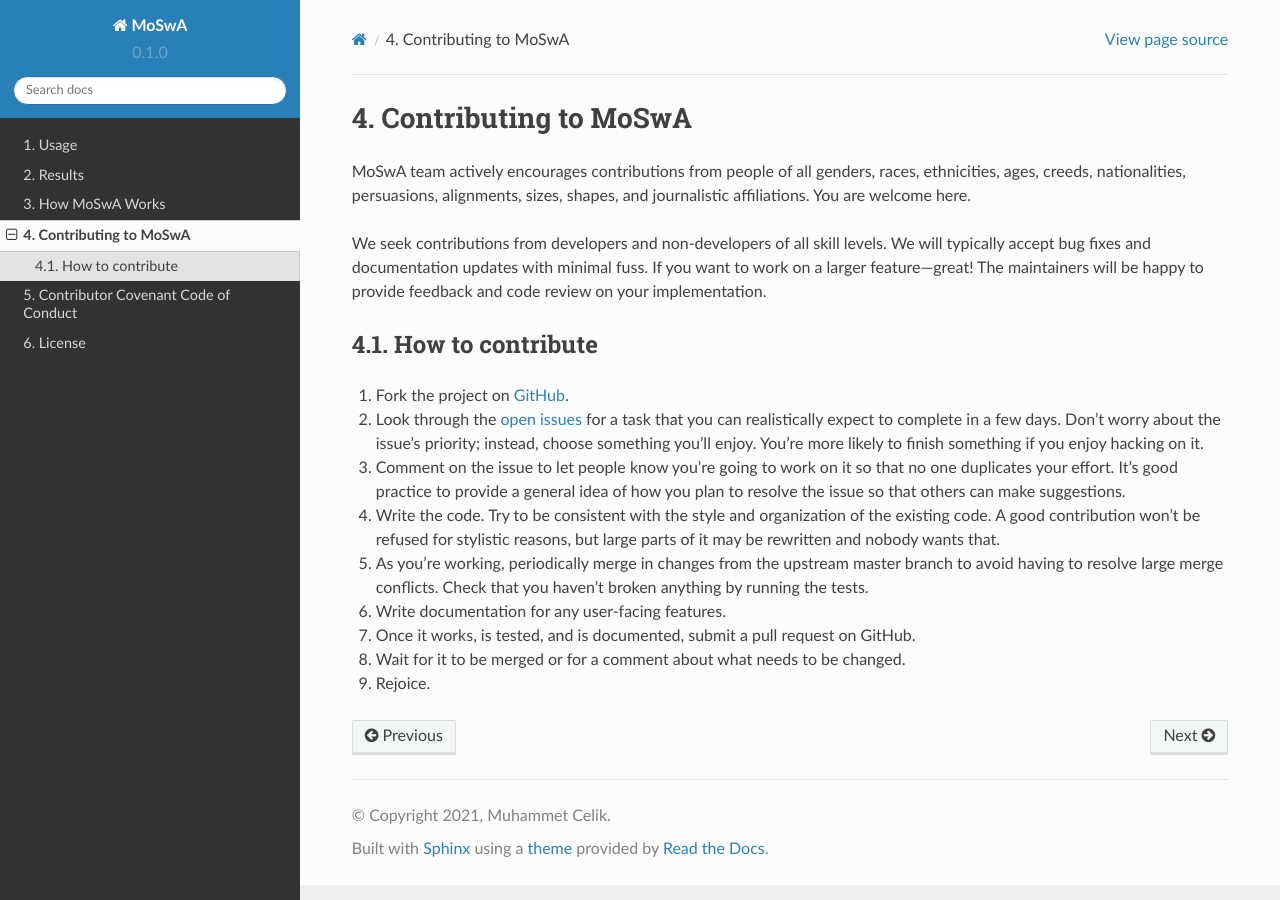
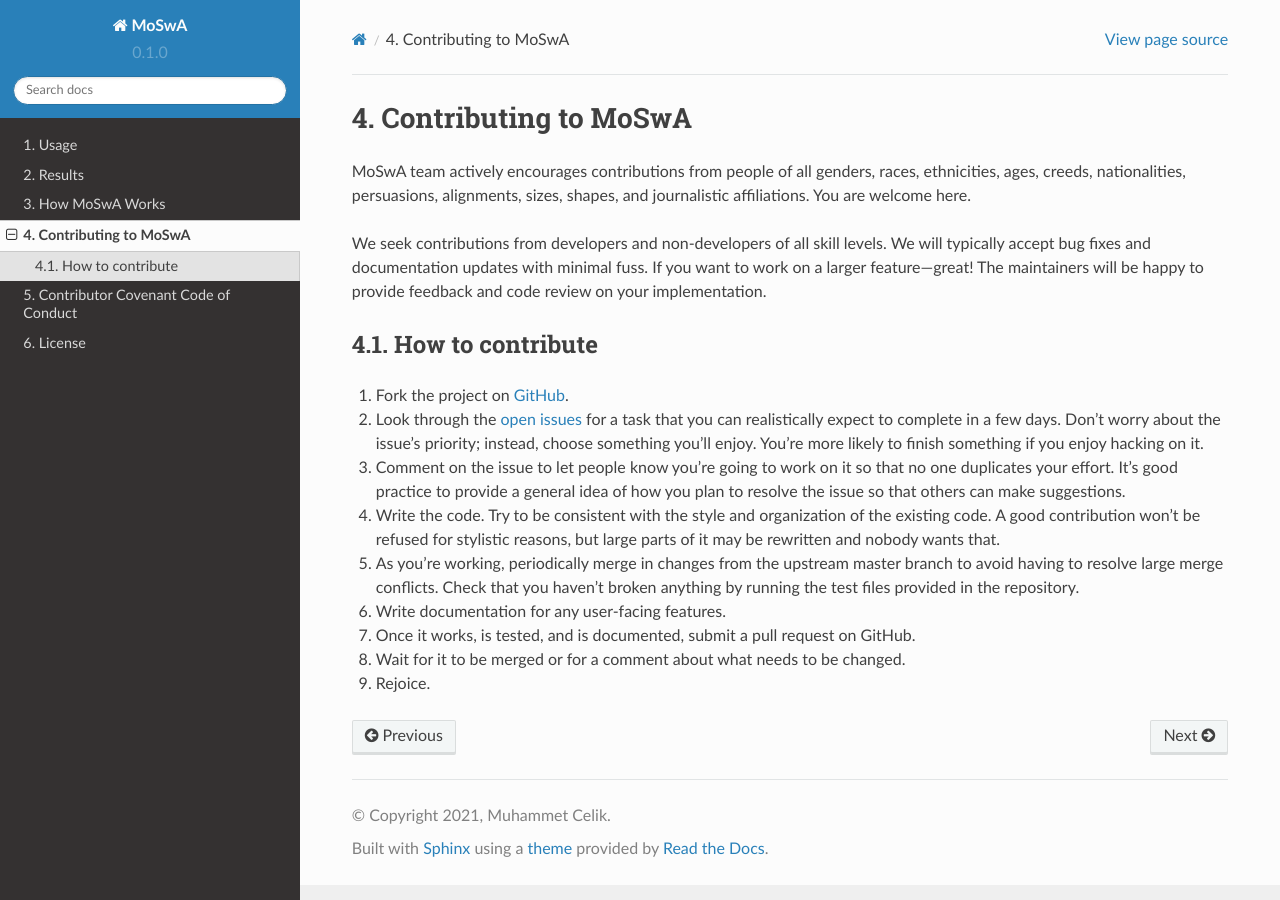
Before and after one commit to macelik/MoSwADocs, a Sphinx documentation site: the page built from docs/source/contributing.rst, in a window 1280 px wide. Built offline with Sphinx 7.4.7 and the Read the Docs theme 2.0.0, drawn with Linux system fonts in a browser that asks for light colours.

Commit message:
Update contributing.rst

```diff
--- a/docs/source/contributing.rst
+++ b/docs/source/contributing.rst
@@ -12,7 +12,7 @@
 #. Look through the `open issues <https://github.com/macelik/MoSwA/issues>`_ for a task that you can realistically expect to complete in a few days. Don't worry about the issue's priority; instead, choose something you'll enjoy. You're more likely to finish something if you enjoy hacking on it.
 #. Comment on the issue to let people know you're going to work on it so that no one duplicates your effort. It's good practice to provide a general idea of how you plan to resolve the issue so that others can make suggestions.
 #. Write the code. Try to be consistent with the style and organization of the existing code. A good contribution won't be refused for stylistic reasons, but large parts of it may be rewritten and nobody wants that.
-#. As you're working, periodically merge in changes from the upstream master branch to avoid having to resolve large merge conflicts. Check that you haven't broken anything by running the tests.
+#. As you're working, periodically merge in changes from the upstream master branch to avoid having to resolve large merge conflicts. Check that you haven't broken anything by running the test files provided in the repository.
 #. Write documentation for any user-facing features.
 #. Once it works, is tested, and is documented, submit a pull request on GitHub.
 #. Wait for it to be merged or for a comment about what needs to be changed.
```
